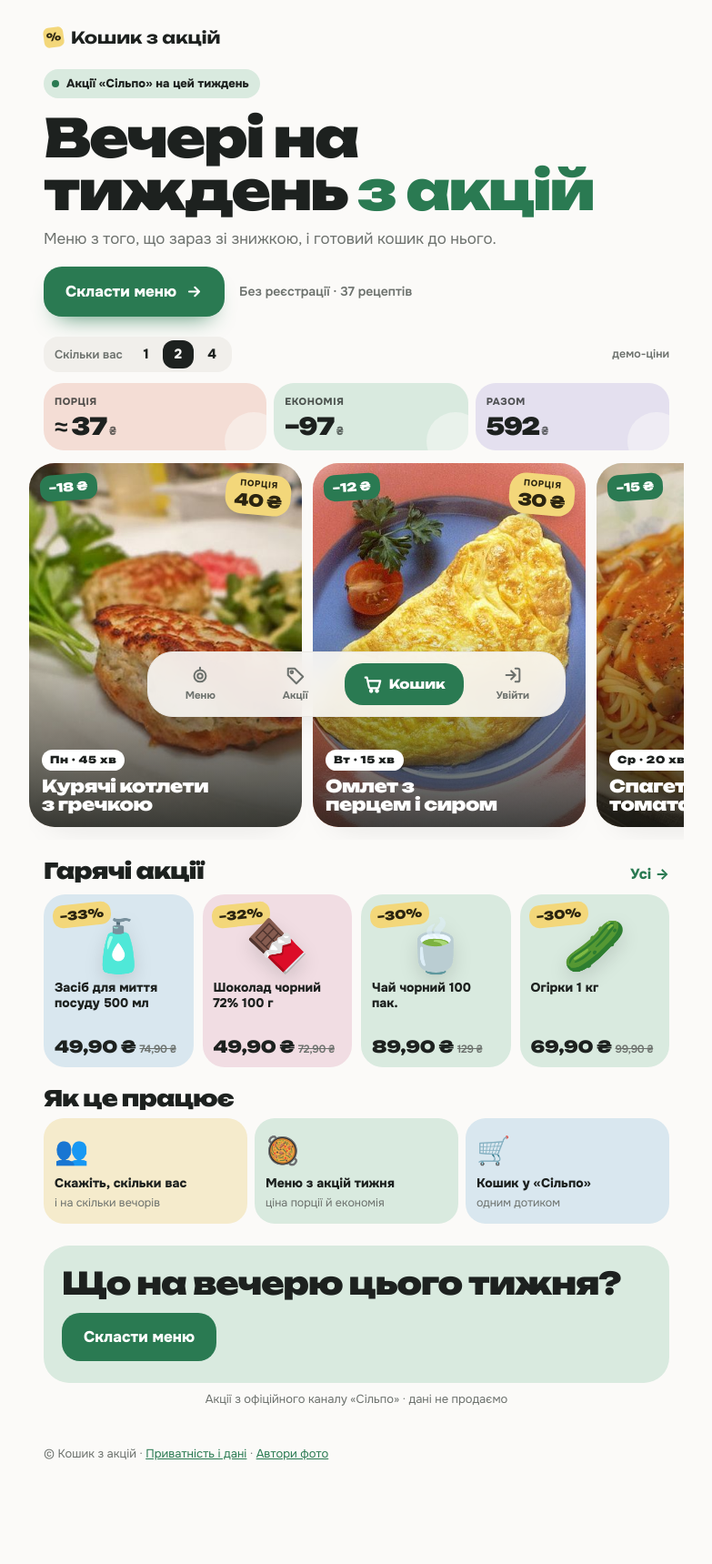
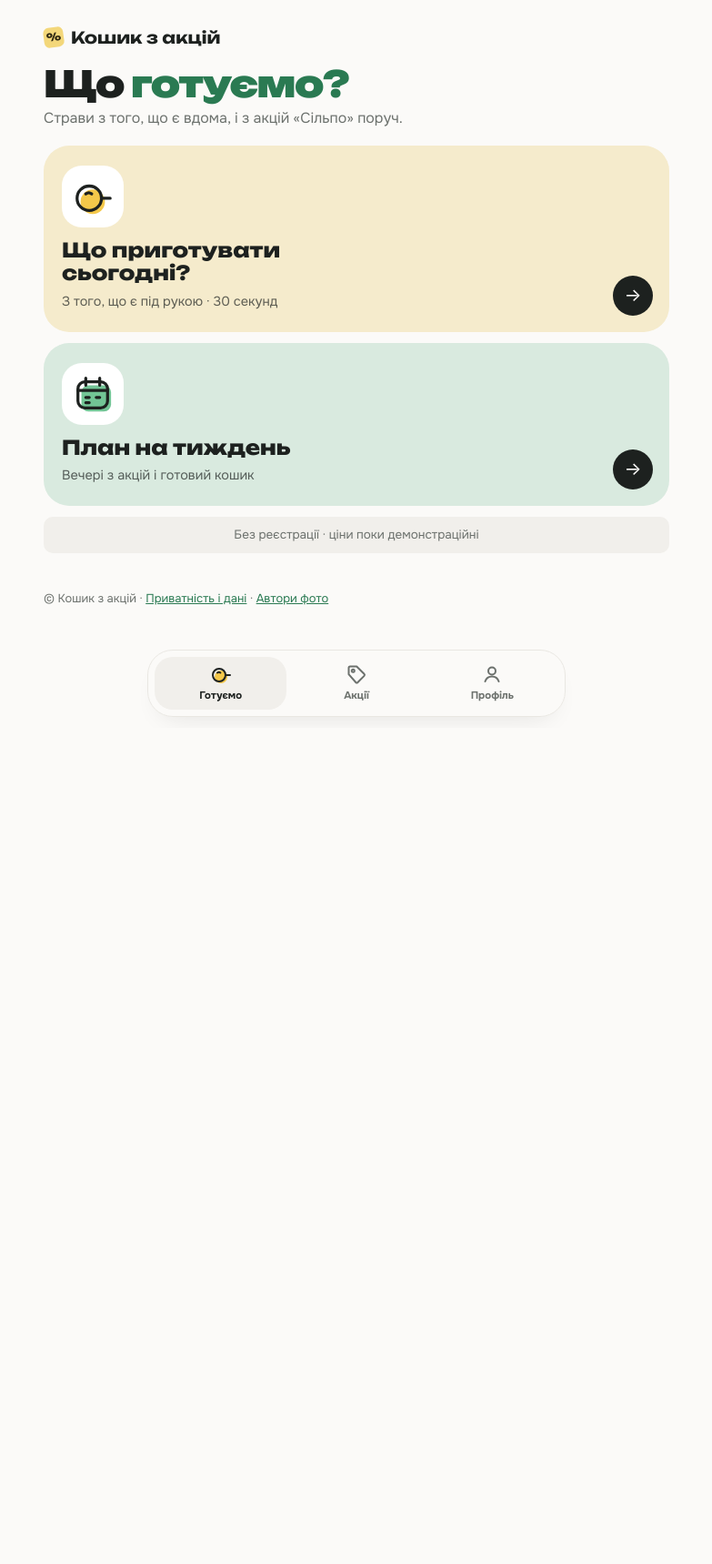
Before and after one commit to Bohdan555/product-cart, a FastAPI app: page / in a window 1280 px wide. Shown: the whole page at 91% size, without its empty margins (248-1031 px from the left). After the commit the page ends 788 px from the top, so only its background shows below. Run offline with FastAPI, Linux system fonts and the light colour scheme; parts of the project's set-up code (start-up, migrations or seed data) failed here and were passed over; some libraries are stand-ins or nearby versions.

Commit message:
Нова навігація: Готуємо · Акції · Профіль, головна «Що готуємо?», двоколірні іконки

```diff
--- a/productcart/web/app.py
+++ b/productcart/web/app.py
@@ -31,7 +31,7 @@ from ..render import CHAIN_NAMES, uah
 from ..sources import demo, silpo, silpo_cart
 from starlette.background import BackgroundTask
 
-from . import analytics, db, fridge, logs, security, silpo_identity, unsplash
+from . import analytics, db, fridge, icons, logs, security, silpo_identity, unsplash
 from .analytics import verify_click
 from .google_oauth import GoogleAuth
 from .telegram import Telegram
@@ -147,7 +147,7 @@ def create_app(db_path: str | None = None, app_secret: str | None = None, base_u
     app.state.conn, app.state.gw = conn, gw
     analytics.init(conn)
     admin_emails = {e.strip().lower() for e in os.environ.get("ADMIN_EMAILS", "").split(",") if e.strip()}
-    tpl.env.globals.update(watch_word=watch_word)
+    tpl.env.globals.update(watch_word=watch_word, ic=icons.ic)
     tpl.env.globals.update(click_url=lambda o: analytics.click_url(app_secret, o), visual=offer_visual, plural=plural,
                            name_visual=name_visual)
 
@@ -383,15 +383,32 @@ def create_app(db_path: str | None = None, app_secret: str | None = None, base_u
     # ---------- сторінки ----------
     @app.get("/", response_class=HTMLResponse)
     def index(request: Request):
+        """Головна «Що готуємо?»: разово на сьогодні або план на тиждень."""
         u = user_of(request)
-        if u:
-            return go("/list")
-        offers = planner.merge_nearby(demo.load())
-        analytics.track(conn, None, "landing_viewed")
-        previews = [(n, menu.plan(offers, Profile(name="Гість", household=n), dinners=5, max_minutes=60)) for n in (1, 2, 4)]
-        hot = sorted((o for o in offers if o.discount_pct), key=lambda o: -(o.discount_pct or 0))[:4]
-        return render(request, "index.html", previews=previews, days=menu.DAYS, photos=menu_photos(),
-                      recipes=len(menu.RECIPES), hot=hot)
+        analytics.track(conn, u["id"] if u else None, "home_viewed", guest=not u)
+        return render(request, "home.html", u, st=user_stats(u["id"]) if u else None)
+
+    def user_stats(uid: int) -> dict:
+        """Для головної й профілю: зекономлено цього місяця (з кошиків), скільки страв приготовано."""
+        today = date.today()
+        since = f"{today.year:04d}-{today.month:02d}-01"
+        saved = cooked = 0
+        for r in conn.execute("SELECT event, meta FROM events WHERE user_id=? AND ts >= ? AND event IN "
+                              "('silpo_cart_built', 'today_cart', 'cooked')", (uid, since)).fetchall():
+            if r["event"] == "cooked":
+                cooked += 1
+            try:
+                saved += float(json.loads(r["meta"] or "{}").get("saving") or 0)
+            except (ValueError, TypeError):
+                pass
+        months = ["січень", "лютий", "березень", "квітень", "травень", "червень", "липень", "серпень", "вересень",
+                  "жовтень", "листопад", "грудень"]
+        return {"saved": round(saved), "cooked": cooked, "month": months[today.month - 1]}
+
+    @app.get("/week")
+    def week_start(request: Request):
+        """План на тиждень починається з «що є вдома» (крок ①); далі меню (②) і покупки (③)."""
+        return go("/fridge")
 
     @app.get("/register", response_class=HTMLResponse)
     def register_form(request: Request):
@@ -1200,7 +1217,7 @@ def create_app(db_path: str | None = None, app_secret: str | None = None, base_u
             return render(request, "cart.html", u, status=502, **ctx,
                           error=f"«Сільпо» відповіло помилкою: {str(err)[:200]}. Спробуйте ще раз за хвилину.")
         analytics.track(conn, u["id"], "silpo_cart_built", placed=len(res["placed"]), missing=len(res["missing"]),
-                        had=res["had"], total=res["total"], checkout=bool(res["checkout"]))
+                        had=res["had"], total=res["total"], checkout=bool(res["checkout"]), saving=m.saving)
         return remember_cart(render(request, "cart.html", u, res=res, **ctx), res["count"], u["id"])
 
     @app.get("/photos", response_class=HTMLResponse)
--- a/productcart/web/static/style.css
+++ b/productcart/web/static/style.css
@@ -11,11 +11,14 @@
   /* пастельні «продуктові» тони під темний текст */
   --p-tomato:#f4ddd5;--p-citrus:#f5ebcc;--p-basil:#d9eadf;--p-plum:#e4e0ef;--p-berry:#f1dde3;--p-sky:#d9e7ef;
   --shadow:rgba(25,30,28,.14);--heart:#d0466b;
+  /* насичені пари до пастелей — пляма під контуром іконок */
+  --s-tomato:#f2957a;--s-citrus:#f4c84a;--s-basil:#72c495;--s-plum:#a98ee0;--s-sky:#72aee0;--s-berry:#ec8db4;
   --display:"Unbounded",system-ui,sans-serif;--body:"Onest",system-ui,-apple-system,"Segoe UI",Roboto,sans-serif}
 @media (prefers-color-scheme:dark){:root{--bg:#141716;--card:#1b1f1d;--ink:#eef1ee;--muted:#9ba29d;--line:#262b28;--accent:#5cc48f;
   --accent-ink:#0d1f15;--soft:#21322a;--chip:#1d211f;--bad:#f2b8b5;--bad-soft:#3a1d1b;--sticker:#e2c660;
   --p-tomato:#3a2a25;--p-citrus:#38321f;--p-basil:#21322a;--p-plum:#2b2836;--p-berry:#36252b;--p-sky:#22303a;
-  --shadow:rgba(0,0,0,.5);--heart:#ff6b93;color-scheme:dark}}
+  --shadow:rgba(0,0,0,.5);--heart:#ff6b93;
+  --s-tomato:#c4664d;--s-citrus:#c9a233;--s-basil:#3f9a68;--s-plum:#7c63b5;--s-sky:#4a84b5;--s-berry:#b8618a;color-scheme:dark}}
 *{box-sizing:border-box}
 body{margin:0;background:var(--bg);color:var(--ink);font:16px/1.5 var(--body)}
 a{color:var(--accent)}
@@ -544,7 +547,7 @@ nav.top + .hcart,.logo + .hcart{margin-left:6px}
 body.tabbed .wrap{padding-bottom:calc(112px + env(safe-area-inset-bottom,0px))}
 nav.top a.tabbed,.hcart{display:none!important}
 .dock{position:fixed;left:0;right:0;bottom:0;z-index:20;padding:0 max(14px,env(safe-area-inset-right,0px)) calc(12px + env(safe-area-inset-bottom,0px)) max(14px,env(safe-area-inset-left,0px));pointer-events:none}
-.dock nav{pointer-events:auto;max-width:460px;margin:0 auto;display:grid;grid-template-columns:1fr 1fr 1.3fr 1fr;align-items:center;gap:4px;background:color-mix(in srgb,var(--bg) 90%,transparent);backdrop-filter:blur(14px);-webkit-backdrop-filter:blur(14px);border:1px solid var(--line);border-radius:28px;padding:7px;box-shadow:0 14px 30px -18px var(--shadow)}
+.dock nav{pointer-events:auto;max-width:460px;margin:0 auto;display:grid;grid-template-columns:1fr 1fr 1fr;align-items:center;gap:4px;background:color-mix(in srgb,var(--bg) 90%,transparent);backdrop-filter:blur(14px);-webkit-backdrop-filter:blur(14px);border:1px solid var(--line);border-radius:28px;padding:7px;box-shadow:0 14px 30px -18px var(--shadow)}
 .dock a{display:flex;flex-direction:column;align-items:center;gap:3px;color:var(--muted);text-decoration:none;font-size:11.5px;font-weight:700;padding:7px 4px;border-radius:20px;transition:background .2s,color .2s,transform .12s}
 .dock a:active{transform:scale(.95)}
 .dock a svg{width:22px;height:22px}
@@ -948,3 +951,24 @@ body:has(.su) footer{display:none}
 .fr-n{color:var(--muted);font-weight:600}
 .fr-undo{display:flex;justify-content:space-between;align-items:center;gap:8px;background:var(--ink);color:var(--bg);border-radius:14px;padding:8px 8px 8px 14px;margin-top:10px;font-size:14px;animation:su-in .25s both}
 .fr-undo button{border:0;background:var(--sticker);color:var(--sticker-ink,#2b2410);border-radius:10px;padding:7px 12px;font:700 13.5px var(--body);cursor:pointer}
+
+/* ---------- Двоколірні іконки ---------- */
+.ico{width:24px;height:24px;fill:none;stroke:currentColor;stroke-width:2;stroke-linecap:round;stroke-linejoin:round;flex:none;overflow:visible}
+.ico .f{fill:var(--ic,var(--s-basil));stroke:none;transform:translate(2px,2px)}
+.ico.sm{width:16px;height:16px;stroke-width:2.6}.ico.mid{width:22px;height:22px}.ico.big{width:46px;height:46px;stroke-width:1.7}
+.dock a .ico{width:24px;height:24px;--ic:transparent}
+.dock a.on .ico{--ic:var(--s-citrus)}
+.icotile{display:grid;place-items:center;width:44px;height:44px;border-radius:15px;background:var(--t,var(--chip));flex:none}
+.icotile.lg{width:68px;height:68px;border-radius:22px;background:var(--card)}
+/* ---------- Головна «Що готуємо?» ---------- */
+.home h1{margin-bottom:6px}
+.door{display:block;position:relative;text-decoration:none;color:var(--ink);border-radius:28px;padding:22px 20px;margin-bottom:12px;overflow:hidden;transition:transform .15s}
+.door:active{transform:scale(.98)}
+.door b{display:block;font:800 22px/1.15 var(--display);margin:12px 0 6px;max-width:15ch}
+.door small{color:color-mix(in srgb,var(--ink) 70%,transparent);font-size:14.5px}
+.door .go{position:absolute;right:18px;bottom:18px;width:44px;height:44px;border-radius:50%;display:grid;place-items:center;background:var(--ink);color:var(--bg);font-size:20px}
+.door.today{background:var(--p-citrus)}.door.today .ico{--ic:var(--s-citrus)}
+.door.week{background:var(--p-basil)}.door.week .ico{--ic:var(--s-basil)}
+.saved{display:flex;gap:12px;align-items:center;justify-content:space-between;background:var(--card);border:1px solid var(--line);border-radius:20px;padding:14px 16px}
+.saved b{font:800 22px var(--display);color:var(--accent);font-variant-numeric:tabular-nums}
+.home .note{color:var(--muted);font-size:13.5px;text-align:center;margin:10px 0}
--- a/productcart/web/templates/base.html
+++ b/productcart/web/templates/base.html
@@ -12,10 +12,11 @@
 // Не завантажуємо наперед те, що ходить у «Сільпо» або має побічні дії.
 // Нижня панель постійна між переходами — підсвічуємо поточну вкладку самі
 function markTab() {
-  var path = location.pathname;
-  document.querySelectorAll('.tabs a').forEach(function (a) {
-    var h = a.getAttribute('href');
-    var on = h === '/silpo/cart' ? path.indexOf('/silpo') === 0 : h === '/login' ? (path === '/login' || path === '/register') : path === h;
+  var p = location.pathname;
+  var sect = /^\/(list|go)/.test(p) ? 'deals'
+    : /^\/(me|profile|notify|silpo|login|register|dishes|privacy|photos)/.test(p) ? 'me' : 'cook';
+  document.querySelectorAll('.dock a').forEach(function (a) {
+    var on = a.dataset.sect === sect;
     a.classList.toggle('on', on);
     if (on) a.setAttribute('aria-current', 'page'); else a.removeAttribute('aria-current');
   });
@@ -32,10 +33,9 @@ document.addEventListener('turbo:before-prefetch', function (e) {
   <a class="logo" href="/"><i>%</i>Кошик з акцій</a>
   {% if user %}
   <nav class="top">
-    <a class="tabbed{% if request.url.path == '/list' %} on{% endif %}" href="/list">Мій список</a>
-    <a class="tabbed{% if request.url.path == '/menu' %} on{% endif %}" href="/menu">Меню</a>
-    <a class="tabbed{% if request.url.path == '/profile' %} on{% endif %}" href="/profile">Профіль</a>
-    <a class="tabbed{% if request.url.path == '/silpo' %} on{% endif %}" href="/silpo">Сільпо</a>
+    <a class="tabbed" href="/">Готуємо</a>
+    <a class="tabbed" href="/list">Акції</a>
+    <a class="tabbed" href="/me">Профіль</a>
     {% if is_admin %}<a href="/admin/stats" {% if request.url.path == '/admin/stats' %}class="on"{% endif %}>Статистика</a>{% endif %}
     <form method="post" action="/logout" style="display:inline"><input type="hidden" name="csrf" value="{{ user.csrf }}"><button type="submit">Вийти</button></form>
   </nav>
@@ -52,10 +52,9 @@ document.addEventListener('turbo:before-prefetch', function (e) {
 </div>
 {% set path = request.url.path %}
 <div class="tabs dock" id="tabs-{{ 'u' if user else 'g' }}" data-turbo-permanent><nav aria-label="Розділи">
-  <a href="/menu" {% if path == '/menu' %}class="on" aria-current="page"{% endif %}><svg viewBox="0 0 24 24" fill="none" stroke="currentColor" stroke-width="2.2" stroke-linecap="round" aria-hidden="true"><circle cx="12" cy="13" r="7"/><circle cx="12" cy="13" r="3"/><path d="M12 3v2"/></svg>Меню</a>
-  <a href="/list" {% if path == '/list' %}class="on" aria-current="page"{% endif %}><svg viewBox="0 0 24 24" fill="none" stroke="currentColor" stroke-width="2.2" stroke-linecap="round" stroke-linejoin="round" aria-hidden="true"><path d="M3 12V4h8l10 10-8 8z"/><circle cx="7.5" cy="8.5" r="1.5"/></svg>Акції</a>
-  <a href="/silpo/cart" class="dcart{% if path.startswith('/silpo') %} on{% endif %}" {% if path.startswith('/silpo') %}aria-current="page"{% endif %}><span class="tico"><svg viewBox="0 0 24 24" fill="none" stroke="currentColor" stroke-width="2.4" stroke-linecap="round" stroke-linejoin="round" aria-hidden="true"><path d="M3 4h2l2.4 11.2a2 2 0 0 0 2 1.6h7.7a2 2 0 0 0 2-1.5L21 8H6"/><circle cx="10" cy="20" r="1.3"/><circle cx="17" cy="20" r="1.3"/></svg><b class="cartN" {% if not cart_n %}hidden{% endif %}>{{ (cart_n if cart_n < 100 else '99+') if cart_n else '' }}</b></span>Кошик</a>
-{% if user %}  <a href="/profile" {% if path == '/profile' %}class="on" aria-current="page"{% endif %}><svg viewBox="0 0 24 24" fill="none" stroke="currentColor" stroke-width="2.2" stroke-linecap="round" aria-hidden="true"><circle cx="12" cy="8" r="4"/><path d="M4 21c1.5-4 4.5-6 8-6s6.5 2 8 6"/></svg>Профіль</a>{% else %}  <a href="/login" {% if path in ('/login', '/register') %}class="on" aria-current="page"{% endif %}><svg viewBox="0 0 24 24" fill="none" stroke="currentColor" stroke-width="2.2" stroke-linecap="round" stroke-linejoin="round" aria-hidden="true"><path d="M15 4h3a2 2 0 0 1 2 2v12a2 2 0 0 1-2 2h-3"/><path d="M10 17l5-5-5-5M15 12H4"/></svg>Увійти</a>{% endif %}
+  <a href="/" data-sect="cook">{{ ic("pan") }}Готуємо</a>
+  <a href="/list" data-sect="deals">{{ ic("tag") }}Акції</a>
+  <a href="/me" data-sect="me">{{ ic("user") }}Профіль</a>
 </nav></div><script>
 window.setCartCount = function (n) {   // цифра на значку кошика (шапка й нижня панель)
   document.querySelectorAll('.cartN').forEach(function (b) { b.textContent = n > 99 ? '99+' : n; b.hidden = !n; });
--- /dev/null
+++ b/productcart/web/templates/home.html
@@ -0,0 +1,27 @@
+{% extends "base.html" %}
+{% block title %}Кошик з акцій — що приготувати з того, що є, і з акцій «Сільпо»{% endblock %}
+{% block body %}
+<section class="home">
+  <h1 class="xh">Що <span class="hl">готуємо?</span></h1>
+  <p class="lead">Страви з того, що є вдома, і з акцій «Сільпо» поруч.</p>
+
+  <a class="door today" href="/today">
+    <span class="icotile lg">{{ ic("pan", "big") }}</span>
+    <b>Що приготувати сьогодні?</b>
+    <small>З того, що є під рукою · 30 секунд</small>
+    <span class="go" aria-hidden="true">→</span>
+  </a>
+  <a class="door week" href="/week">
+    <span class="icotile lg">{{ ic("calendar", "big") }}</span>
+    <b>План на тиждень</b>
+    <small>Вечері з акцій і готовий кошик</small>
+    <span class="go" aria-hidden="true">→</span>
+  </a>
+
+  {% if st and st.saved > 0 %}
+  <div class="saved"><span>Ви зекономили за {{ st.month }}</span><b>−{{ st.saved }} ₴</b></div>
+  {% elif not user %}
+  <p class="note">Без реєстрації · ціни поки демонстраційні</p>
+  {% endif %}
+</section>
+{% endblock %}
--- a/productcart/web/templates/index.html
+++ /dev/null
@@ -1,82 +0,0 @@
-{% extends "base.html" %}
-{% block title %}Кошик з акцій — вечері на тиждень з акцій «Сільпо»{% endblock %}
-{% block body %}
-{% set PAL = ["p-tomato", "p-citrus", "p-basil", "p-plum", "p-sky"] %}
-<section class="lx-hero">
-  <span class="lx-eyebrow"><b></b>Акції «Сільпо» на цей тиждень</span>
-  <h1 class="xh lx-h1">Вечері на тиждень <span class="hl">з акцій</span></h1>
-  <p class="lx-sub">Меню з того, що зараз зі знижкою, і готовий кошик до нього.</p>
-  <div class="lx-cta">
-    <a class="lx-btn" href="/menu/setup">Скласти меню
-      <svg viewBox="0 0 24 24" fill="none" stroke="currentColor" stroke-width="2.6" stroke-linecap="round" stroke-linejoin="round" aria-hidden="true"><path d="M5 12h14M13 6l6 6-6 6"/></svg></a>
-    <span class="lx-note">Без реєстрації · {{ recipes }} рецептів</span>
-  </div>
-</section>
-
-<section class="lx-demo" aria-label="Приклад меню">
-  <div class="lx-demo-h">
-    <div class="lx-seg" role="group" aria-label="Скільки вас"><span>Скільки вас</span>
-      {% for n, m in previews %}<button type="button" data-p="{{ n }}" aria-pressed="{{ 'true' if n == 2 else 'false' }}">{{ n }}</button>{% endfor %}</div>
-    <small>демо-ціни</small>
-  </div>
-  {% for n, m in previews %}
-  <div class="l-plan" data-for="{{ n }}" {% if n != 2 %}hidden{% endif %}>
-    <div class="stats">
-      <div class="stat" style="--c:var(--p-tomato)"><small>Порція</small><b>≈ <span data-count="{{ m.per_portion|round|int }}">{{ m.per_portion|round|int }}</span><em>₴</em></b></div>
-      <div class="stat" style="--c:var(--p-basil)"><small>Економія</small><b>−<span data-count="{{ m.saving|round|int }}">{{ m.saving|round|int }}</span><em>₴</em></b></div>
-      <div class="stat" style="--c:var(--p-plum)"><small>Разом</small><b><span data-count="{{ m.total|round|int }}">{{ m.total|round|int }}</span><em>₴</em></b></div>
-    </div>
-    <div class="lx-reel">
-      {% for d in m.dishes %}
-      <a class="lx-dish{% if d.id not in photos %} nophoto{% endif %}" href="/menu" style="--c:var(--{{ PAL[loop.index0 % 5] }})">
-        {% if d.id in photos %}<img src="{{ photos[d.id] }}" alt="" {% if loop.index0 > 1 %}loading="lazy"{% endif %}>{% else %}<span class="lx-em" aria-hidden="true">{{ d.emoji }}</span>{% endif %}
-        <span class="dprice"><small>порція</small><b>{{ d.per_portion|round|int }} ₴</b></span>
-        {% if d.saving >= 1 %}<span class="dsave">−{{ d.saving|round|int }} ₴</span>{% endif %}
-        <span class="lx-cap"><span class="lx-day">{{ days[loop.index0] }} · {{ d.minutes }} хв</span><b>{{ d.title }}</b></span>
-      </a>
-      {% endfor %}
-    </div>
-  </div>
-  {% endfor %}
-</section>
-
-{% if hot %}
-<section class="lx-sec">
-  <div class="lx-sec-h"><h2>Гарячі акції</h2><a href="/list">Усі →</a></div>
-  <div class="lx-hot">
-    {% for o in hot %}{% set v = visual(o) %}
-    <a class="lx-deal" href="/list" style="--c:var(--{{ v.pastel }})">
-      <span class="lx-off">−{{ o.discount_pct|round|int }}%</span>
-      <span class="lx-big" aria-hidden="true">{{ v.emoji }}</span>
-      <b>{{ o.name }}</b>
-      <span class="lx-pr">{{ uah(o.price) }}{% if o.old_price %} <s>{{ uah(o.old_price) }}</s>{% endif %}</span>
-    </a>
-    {% endfor %}
-  </div>
-</section>
-{% endif %}
-
-<section class="lx-sec">
-  <h2 class="lx-h2">Як це працює</h2>
-  <div class="lx-how">
-    <div style="--c:var(--p-citrus)"><span aria-hidden="true">👥</span><b>Скажіть, скільки вас</b><small>і на скільки вечорів</small></div>
-    <div style="--c:var(--p-basil)"><span aria-hidden="true">🥘</span><b>Меню з акцій тижня</b><small>ціна порції й економія</small></div>
-    <div style="--c:var(--p-sky)"><span aria-hidden="true">🛒</span><b>Кошик у «Сільпо»</b><small>одним дотиком</small></div>
-  </div>
-</section>
-
-<section class="lx-final">
-  <h2>Що на вечерю цього тижня?</h2>
-  <a class="lx-btn light" href="/menu/setup">Скласти меню</a>
-</section>
-<p class="l-foot">Акції з офіційного каналу «Сільпо» · дані не продаємо</p>
-
-<script>
-document.querySelectorAll('.lx-seg button').forEach(function (b) { b.addEventListener('click', function () {
-  document.querySelectorAll('.lx-seg button').forEach(function (x) { x.setAttribute('aria-pressed', x === b); });
-  document.querySelectorAll('.l-plan').forEach(function (p) { p.hidden = p.dataset.for !== b.dataset.p; });
-  var on = document.querySelector('.l-plan:not([hidden])'); if (on && window.uiRefresh) uiRefresh(on);
-  if (window.haptic) haptic(8);
-}); });
-</script>
-{% endblock %}
```
Also changed, not shown: productcart/web/icons.py (added, +27 -0 lines), tests/test_web.py (+4 -3 lines).
